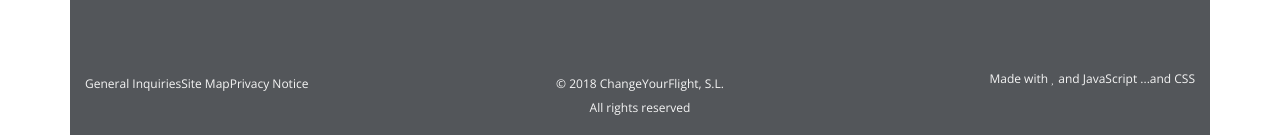
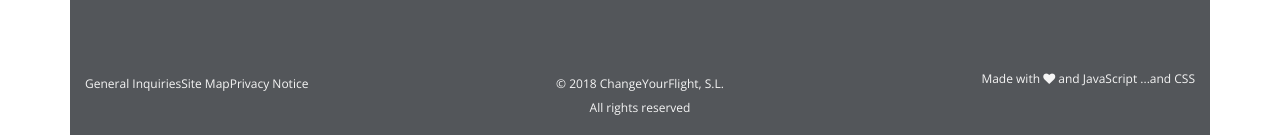
Before and after one commit to kohm/caravelo-bid-4-meal, an Angular app: page / in a window 1280 px wide. Shown: the part 702-837 px from the top of the page. Built offline with nearby package versions, Linux system fonts and the light colour scheme; what @uirouter/angular would draw is missing.

Commit message:
minor bugfix on footer

```diff
--- a/src/app/structure/global-footer/footer.component.html
+++ b/src/app/structure/global-footer/footer.component.html
@@ -2,6 +2,6 @@
   <div class="row global-links">
     <div class="col"><a href="#">General Inquiries</a> <a href="#">Site Map</a> <a href="#">Privacy Notice</a></div>
     <div class="col text-center"><a href="https://www.caravelo.com/">© 2018 ChangeYourFlight, S.L. <br> All rights reserved</a></div>
-    <div class="col text-right"><p>Made with <i class="fas fa-heart"></i> and JavaScript <span>...and CSS</span></p></div>
+    <div class="col text-right"><p>Made with <i class="fa fa-heart"></i> and JavaScript <span>...and CSS</span></p></div>
   </div>
 </div>
```
